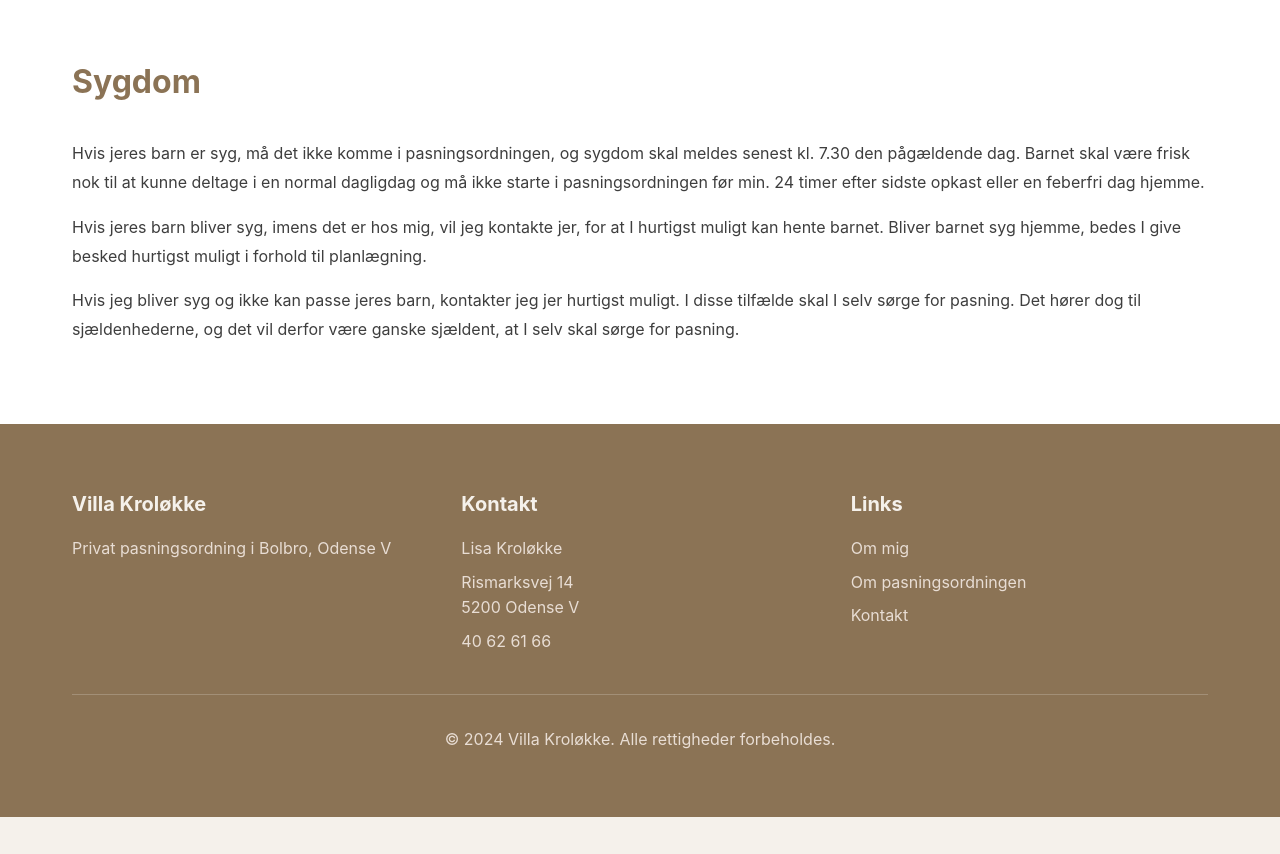
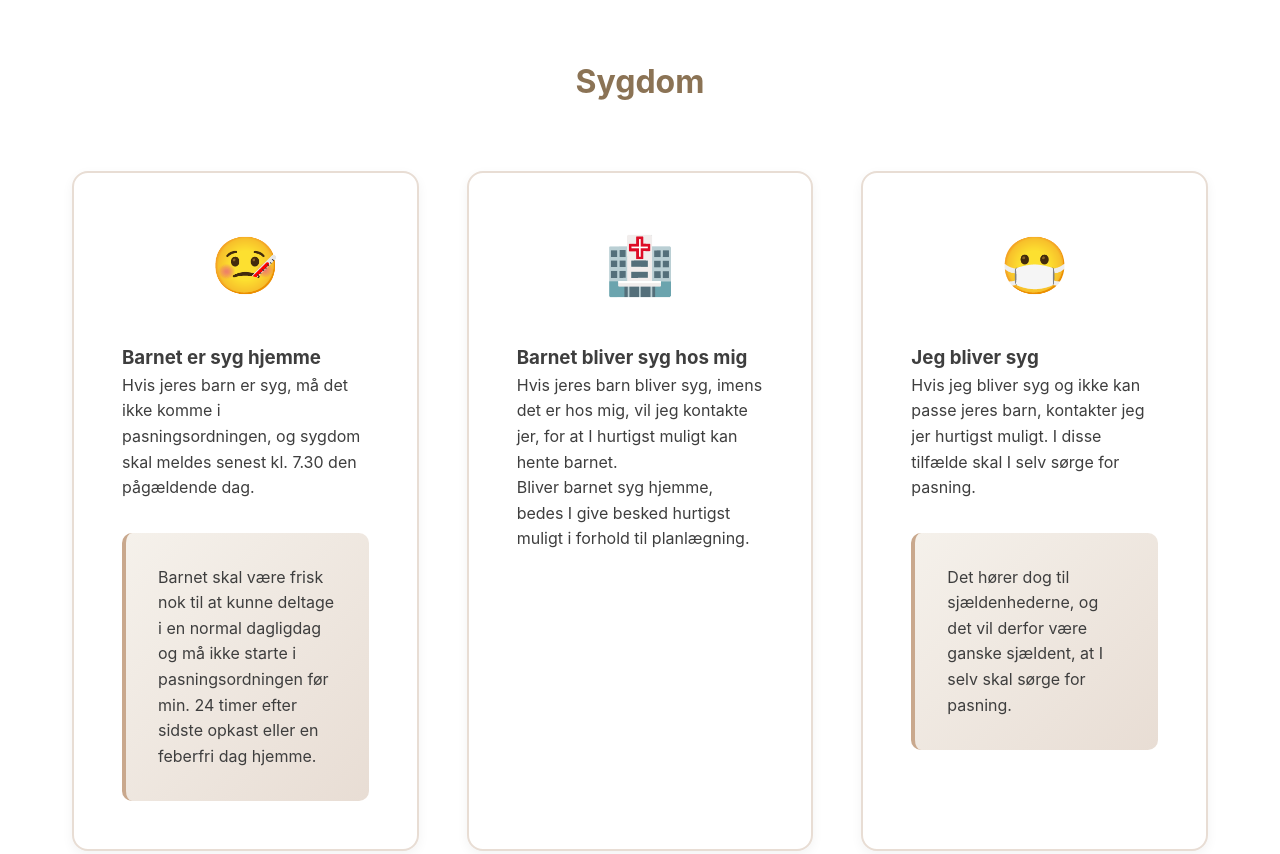
Before and after one commit to styrken/-villa-krol-kke, a website: page information.html in a window 1280 px wide. Shown: the part 320-1174 px from the top of the page. Before the commit the page ends 1137 px from the top, so only its background shows below. Drawn offline with Linux system fonts and the light colour scheme.

Commit message:
Forbedret grafisk opsætning af sygdom-afsnittet med kort-baseret layout

```diff
--- a/information.html
+++ b/information.html
@@ -60,13 +60,32 @@
 
         <section class="content-section">
             <div class="container">
-                <div class="content-text">
-                    <h2>Sygdom</h2>
-                    <p>Hvis jeres barn er syg, må det ikke komme i pasningsordningen, og sygdom skal meldes senest kl. 7.30 den pågældende dag. Barnet skal være frisk nok til at kunne deltage i en normal dagligdag og må ikke starte i pasningsordningen før min. 24 timer efter sidste opkast eller en feberfri dag hjemme.</p>
+                <h2 class="section-title-center">Sygdom</h2>
+                <div class="holiday-grid">
+                    <div class="holiday-card">
+                        <div class="holiday-icon">🤒</div>
+                        <h3>Barnet er syg hjemme</h3>
+                        <p>Hvis jeres barn er syg, må det ikke komme i pasningsordningen, og sygdom skal meldes senest kl. 7.30 den pågældende dag.</p>
+                        <div class="holiday-note">
+                            <p>Barnet skal være frisk nok til at kunne deltage i en normal dagligdag og må ikke starte i pasningsordningen før min. 24 timer efter sidste opkast eller en feberfri dag hjemme.</p>
+                        </div>
+                    </div>
 
-                    <p>Hvis jeres barn bliver syg, imens det er hos mig, vil jeg kontakte jer, for at I hurtigst muligt kan hente barnet. Bliver barnet syg hjemme, bedes I give besked hurtigst muligt i forhold til planlægning.</p>
+                    <div class="holiday-card">
+                        <div class="holiday-icon">🏥</div>
+                        <h3>Barnet bliver syg hos mig</h3>
+                        <p>Hvis jeres barn bliver syg, imens det er hos mig, vil jeg kontakte jer, for at I hurtigst muligt kan hente barnet.</p>
+                        <p>Bliver barnet syg hjemme, bedes I give besked hurtigst muligt i forhold til planlægning.</p>
+                    </div>
 
-                    <p>Hvis jeg bliver syg og ikke kan passe jeres barn, kontakter jeg jer hurtigst muligt. I disse tilfælde skal I selv sørge for pasning. Det hører dog til sjældenhederne, og det vil derfor være ganske sjældent, at I selv skal sørge for pasning.</p>
+                    <div class="holiday-card">
+                        <div class="holiday-icon">😷</div>
+                        <h3>Jeg bliver syg</h3>
+                        <p>Hvis jeg bliver syg og ikke kan passe jeres barn, kontakter jeg jer hurtigst muligt. I disse tilfælde skal I selv sørge for pasning.</p>
+                        <div class="holiday-note">
+                            <p>Det hører dog til sjældenhederne, og det vil derfor være ganske sjældent, at I selv skal sørge for pasning.</p>
+                        </div>
+                    </div>
                 </div>
             </div>
         </section>
```
